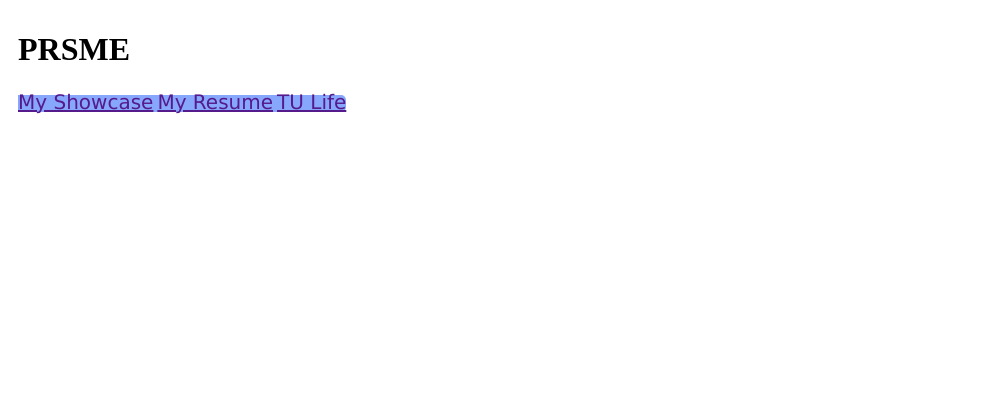
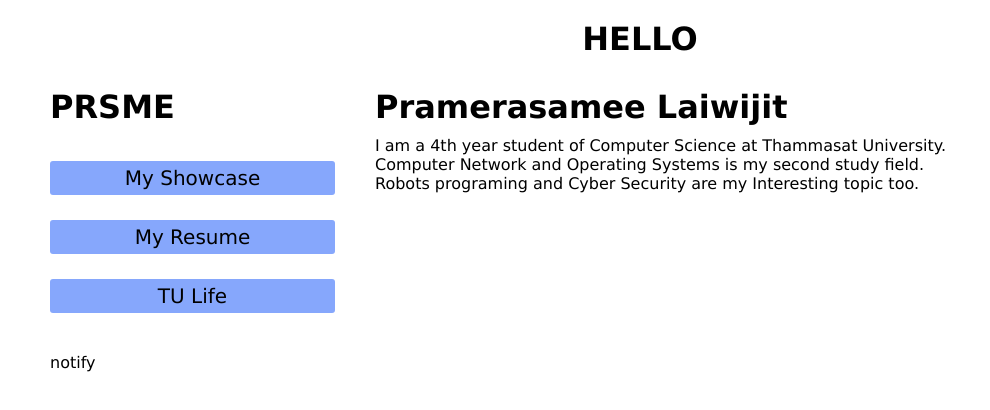
Before and after one commit to Qienta/pramerasameePages, a plain HTML site: page index.html in a window 1280 px wide. Shown: the whole page, without its empty margins (0-990 px from the left). Drawn offline with Linux system fonts and the light colour scheme.

Commit message:
2nd update

```diff
--- a/index.css
+++ b/index.css
@@ -1,9 +1,19 @@
-html
+*
 {
     margin: 10px;
+    box-sizing: border-box;
 
+    font-family: Verdana, sans-serif;
 }
 
+/* For mobile phones: define by default*/
+[class*="col-"]
+{
+    width: 100%;
+}
+
+@media only screen and (min-width: 768px)
+{
     .col-1{width: 8.33%;}
     .col-2{width: 16.66%;}
     .col-3{width: 25%;}
@@ -16,27 +26,82 @@ html
     .col-10{width: 83.33%;}
     .col-11{width: 91.66%;}
     .col-12{width: 100%;}
+}
 
-@media screen and(max-width:768px)
+@media screen and(min-width:600px)
 {
-    /*for mobile phones*/
+    /*for tablets*/
+    .col-s-1 {width: 8.33%;}
+    .col-s-2 {width: 16.66%;}
+    .col-s-3 {width: 25%;}
+    .col-s-4 {width: 33.33%;}
+    .col-s-5 {width: 41.66%;}
+    .col-s-6 {width: 50%;}
+    .col-s-7 {width: 58.33%;}
+    .col-s-8 {width: 66.66%;}
+    .col-s-9 {width: 75%;}
+    .col-s-10 {width: 83.33%;}
+    .col-s-11 {width: 91.66%;}
+    .col-s-12 {width: 100%;}
+}
+
+.header
+{
+    text-align: center;
+}
+
+.row
+{
+    display: flex;
+    flex-wrap: wrap;
+}
+.row::after
+{
+    content: "";
+    clear: both;
+    display: table;
+}
+
+ul
+{
+    list-style-type: none;
+    margin: 0;
+    padding: 0;
+}
+
+.sidelnav
+{
+    float: left;
+    border: 2px;
+    border-color: black;
+
+    display: flex;
+    flex-direction: column;
 
 }
 
-.sidenav
+.sidelnav li
 {
-    border: 2px;
-    border-color: black;
-    border-radius: 5px;
+    list-style-type: none;
+
+    margin-top: 25px;
+    padding: 5px;
+
+    border-radius: 3px;
     background-color: #86A7FC;
 
-    display: inline;
+    font-size: 20px;
+    text-align: center;
 
 }
 
-.sidenav a
+/*middle content*/
+.cont1
 {
-    border: 15px;
-    font-size: 20px;
-    font-family: 'Lucida Sans', 'Lucida Sans Regular', 'Lucida Grande', 'Lucida Sans Unicode', Geneva, Verdana, sans-serif;
+
 }
+
+.rside
+{
+
+}
--- a/index.html
+++ b/index.html
@@ -1,17 +1,39 @@
 <!DOCTYPE html>
 <html>
     <head>
+
+        <meta name="viewport" content="width=device-width, initial-scale=1.0">
         <link rel="stylesheet" href="index.css">
+
         <title>
             pramerasameePages
         </title>
     </head>
     <body>
-        <div class="sidenav">
-            <h1>PRSME</h1>
-            <a  href="">My Showcase</a>
-            <a  href="">My Resume</a>
-            <a  href="">TU Life</a>
+        <div class="header">
+            <h1>HELLO</h1>
         </div>
+
+        <div class="row">
+            <div class="col-3 col-s-3 sidelnav">
+                <h1>PRSME</h1>
+                <ul>
+                    <li>My Showcase</li>
+                    <li>My Resume</li>
+                    <li>TU Life</li>
+                </ul>
+
+            </div>
+
+            <div class="col-6 col-s-6 cont1">
+                <h1>Pramerasamee Laiwijit</h1>
+                <p>I am a 4th year student of Computer Science at Thammasat University. Computer Network and Operating Systems is my second study field. Robots programing and Cyber Security are my Interesting topic too.</p>
+            </div>
+
+            <div class="col-3 col-s-3 rside">
+                <p>notify</p>
+            </div>
+        </div>
+
     </body>
 </html>
```
Lines whose indentation alone changed are shown as unchanged.
